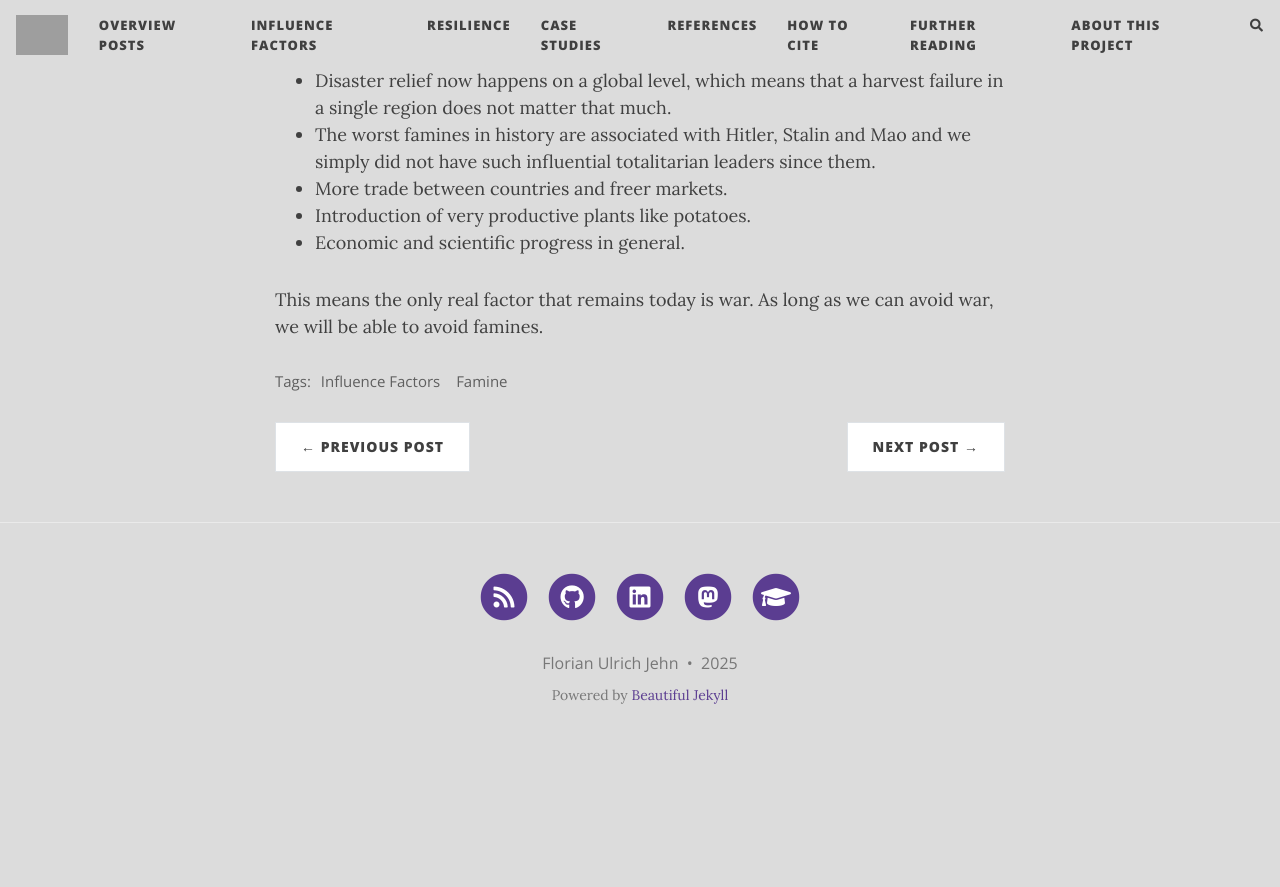
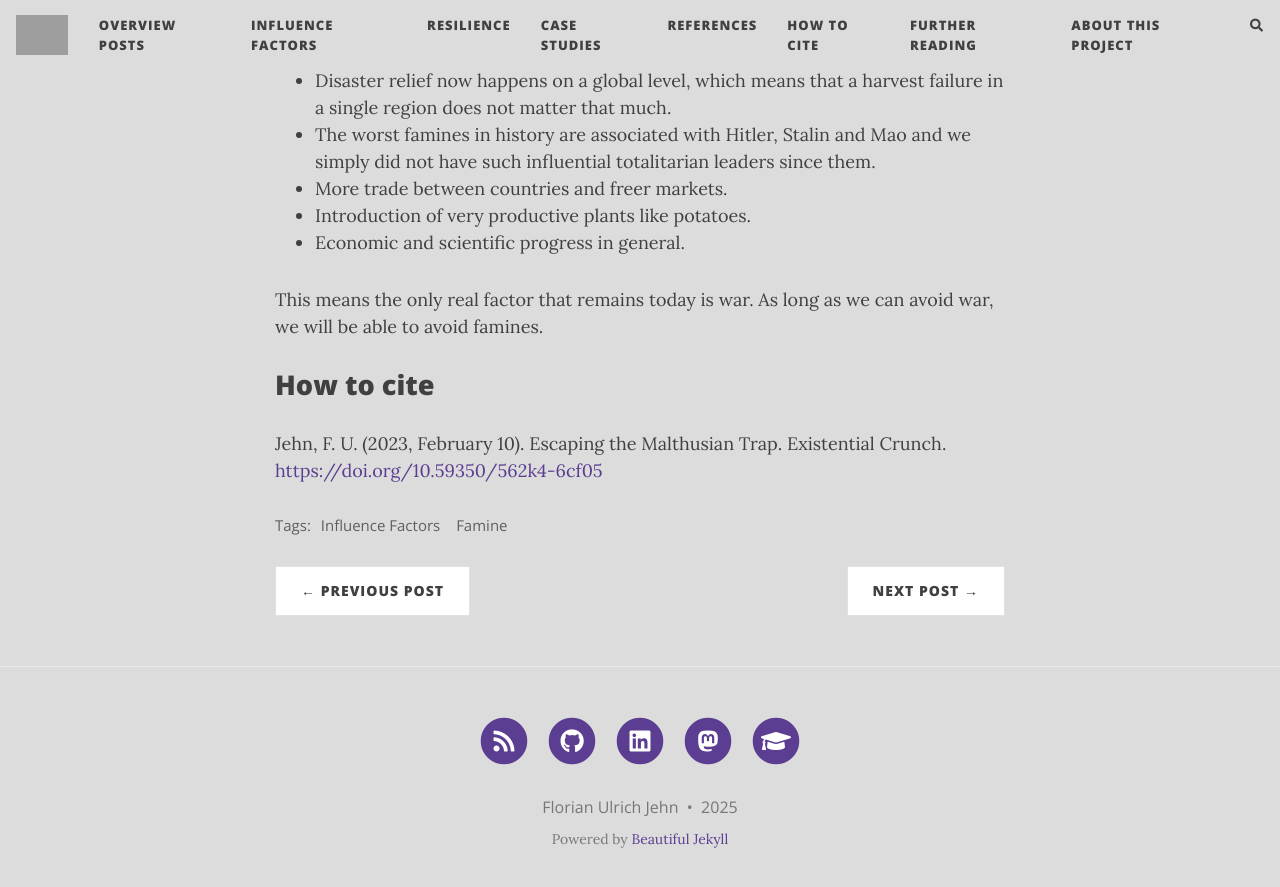
Before and after one commit to florianjehn/Societal_Collapse, a Jekyll site: the page built from _posts/2023-01-13-famine.md, in a window 1280 px wide and 900 px high, scrolled down 5830 px. Shown: the top 887 px of the window. Built offline with Jekyll 4.4.1, drawn with Linux system fonts in a browser that asks for light colours; nearby versions of some CDN libraries; comment, search, counter and statistics services are not loaded; before the commit the page ends 6586 px from its top, so only the background shows below that; grey boxes are pictures that could not be loaded.

Commit message:
Update 2023-01-13-famine.md

```diff
--- a/_posts/2023-01-13-famine.md
+++ b/_posts/2023-01-13-famine.md
@@ -127,3 +127,6 @@ To summarize, we have less famine now because:
 * Economic and scientific progress in general.
 
 This means the only real factor that remains today is war. As long as we can avoid war, we will be able to avoid famines.
+
+## How to cite
+Jehn, F. U. (2023, February 10). Escaping the Malthusian Trap. Existential Crunch. [https://doi.org/10.59350/562k4-6cf05](https://doi.org/10.59350/562k4-6cf05)
```
